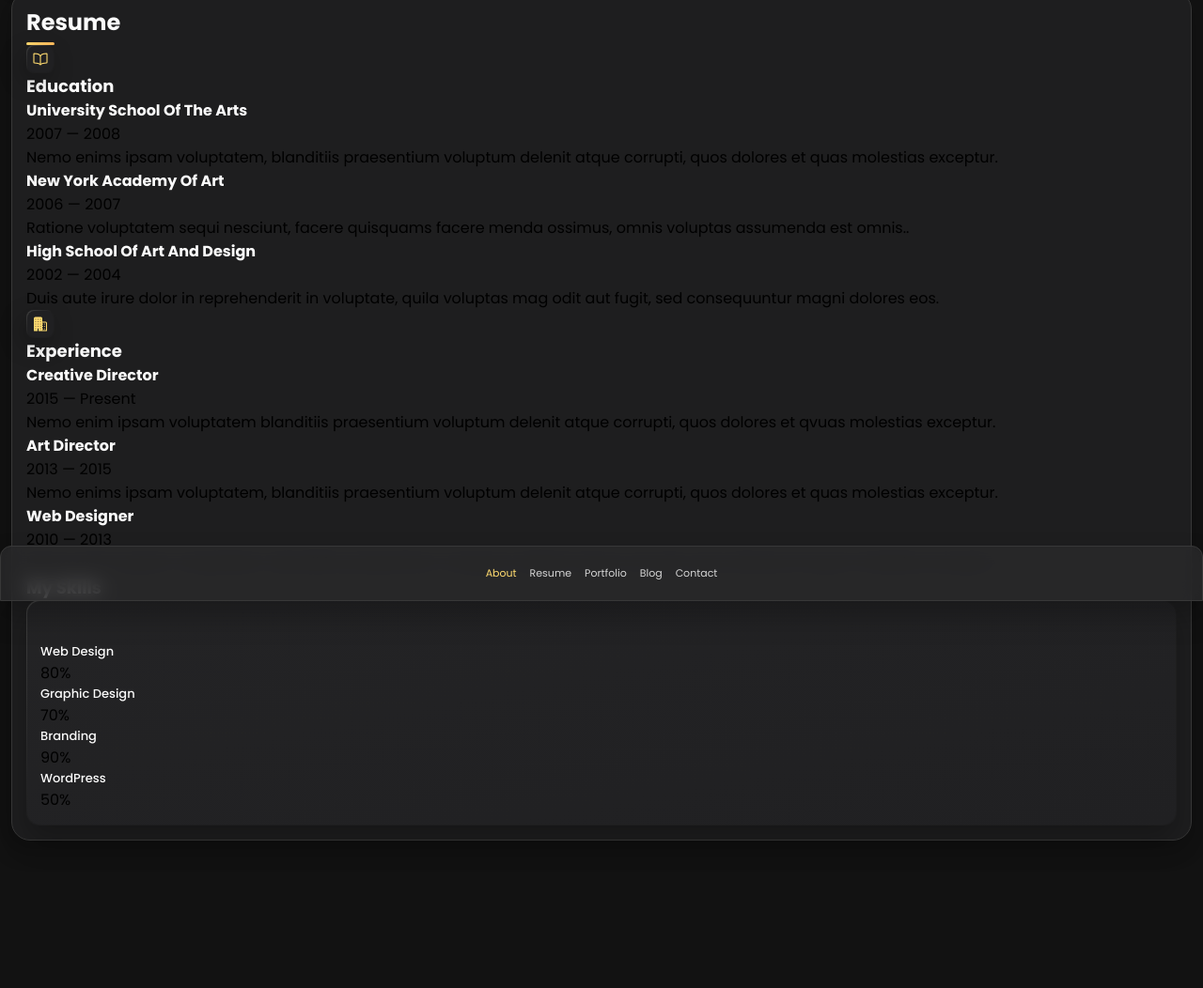
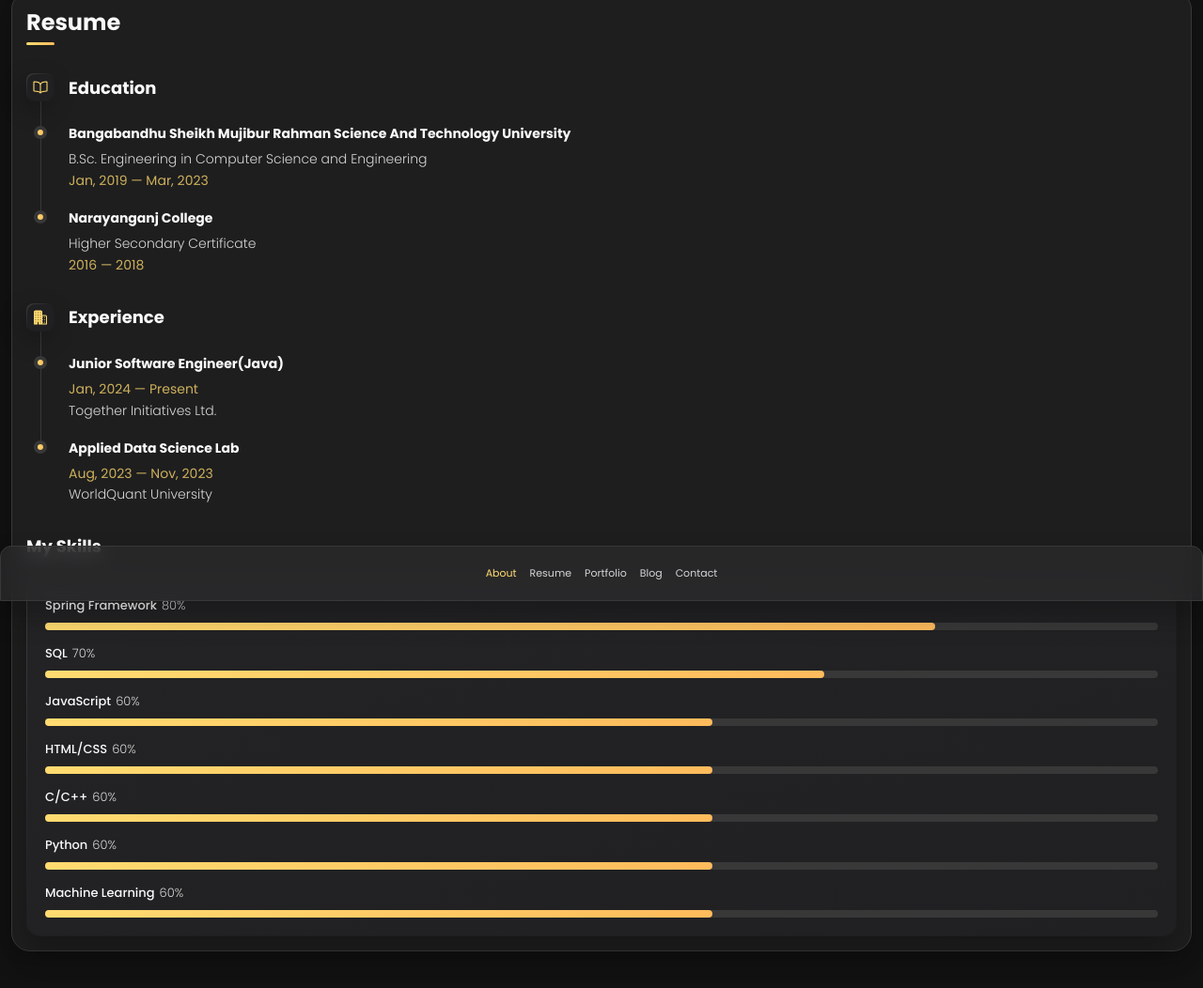
Before and after one commit to habibur-rahman-swe/habibur-rahman-swe, a plain HTML site: page index.html in a window 1280 px wide. Shown: the part 160-1212 px from the top of the page at 94% size. Before the commit the page ends 1130 px from the top, so only its background shows below. Drawn offline with nearby package versions, Linux system fonts and the light colour scheme.

Commit message:
resume complete

```diff
--- a/index.html
+++ b/index.html
@@ -491,41 +491,22 @@
             <ol class="timeline-list">
               <li class="timeline-item">
                 <h4 class="h4 timeline-item-title">
-                  University school of the arts
+                  Bangabandhu Sheikh Mujibur Rahman Science and Technology
+                  University
                 </h4>
 
-                <span>2007 — 2008</span>
-
                 <p class="timeline-text">
-                  Nemo enims ipsam voluptatem, blanditiis praesentium voluptum
-                  delenit atque corrupti, quos dolores et quas molestias
-                  exceptur.
+                  B.Sc. Engineering in Computer Science and Engineering
                 </p>
+                <span>Jan, 2019 — Mar, 2023</span>
               </li>
 
               <li class="timeline-item">
-                <h4 class="h4 timeline-item-title">New york academy of art</h4>
+                <h4 class="h4 timeline-item-title">Narayanganj College</h4>
 
-                <span>2006 — 2007</span>
+                <p class="timeline-text">Higher Secondary Certificate</p>
 
-                <p class="timeline-text">
-                  Ratione voluptatem sequi nesciunt, facere quisquams facere
-                  menda ossimus, omnis voluptas assumenda est omnis..
-                </p>
-              </li>
-
-              <li class="timeline-item">
-                <h4 class="h4 timeline-item-title">
-                  High school of art and design
-                </h4>
-
-                <span>2002 — 2004</span>
-
-                <p class="timeline-text">
-                  Duis aute irure dolor in reprehenderit in voluptate, quila
-                  voluptas mag odit aut fugit, sed consequuntur magni dolores
-                  eos.
-                </p>
+                <span>2016 — 2018</span>
               </li>
             </ol>
           </section>
@@ -541,39 +522,21 @@
 
             <ol class="timeline-list">
               <li class="timeline-item">
-                <h4 class="h4 timeline-item-title">Creative director</h4>
+                <h4 class="h4 timeline-item-title">
+                  Junior Software Engineer(Java)
+                </h4>
 
-                <span>2015 — Present</span>
+                <span>Jan, 2024 — Present</span>
 
-                <p class="timeline-text">
-                  Nemo enim ipsam voluptatem blanditiis praesentium voluptum
-                  delenit atque corrupti, quos dolores et qvuas molestias
-                  exceptur.
-                </p>
+                <p class="timeline-text">Together Initiatives Ltd.</p>
               </li>
 
               <li class="timeline-item">
-                <h4 class="h4 timeline-item-title">Art director</h4>
+                <h4 class="h4 timeline-item-title">Applied Data Science Lab</h4>
 
-                <span>2013 — 2015</span>
+                <span>Aug, 2023 — Nov, 2023</span>
 
-                <p class="timeline-text">
-                  Nemo enims ipsam voluptatem, blanditiis praesentium voluptum
-                  delenit atque corrupti, quos dolores et quas molestias
-                  exceptur.
-                </p>
-              </li>
-
-              <li class="timeline-item">
-                <h4 class="h4 timeline-item-title">Web designer</h4>
-
-                <span>2010 — 2013</span>
-
-                <p class="timeline-text">
-                  Nemo enims ipsam voluptatem, blanditiis praesentium voluptum
-                  delenit atque corrupti, quos dolores et quas molestias
-                  exceptur.
-                </p>
+                <p class="timeline-text">WorldQuant University</p>
               </li>
             </ol>
           </section>
@@ -584,7 +547,7 @@
             <ul class="skills-list content-card">
               <li class="skills-item">
                 <div class="title-wrapper">
-                  <h5 class="h5">Web design</h5>
+                  <h5 class="h5">Spring Framework</h5>
                   <data value="80">80%</data>
                 </div>
 
@@ -595,7 +558,7 @@
 
               <li class="skills-item">
                 <div class="title-wrapper">
-                  <h5 class="h5">Graphic design</h5>
+                  <h5 class="h5">SQL</h5>
                   <data value="70">70%</data>
                 </div>
 
@@ -606,23 +569,56 @@
 
               <li class="skills-item">
                 <div class="title-wrapper">
-                  <h5 class="h5">Branding</h5>
-                  <data value="90">90%</data>
+                  <h5 class="h5">JavaScript</h5>
+                  <data value="60">60%</data>
                 </div>
 
                 <div class="skill-progress-bg">
-                  <div class="skill-progress-fill" style="width: 90%"></div>
+                  <div class="skill-progress-fill" style="width: 60%"></div>
                 </div>
               </li>
 
               <li class="skills-item">
                 <div class="title-wrapper">
-                  <h5 class="h5">WordPress</h5>
-                  <data value="50">50%</data>
+                  <h5 class="h5">HTML/CSS</h5>
+                  <data value="50">60%</data>
                 </div>
 
                 <div class="skill-progress-bg">
-                  <div class="skill-progress-fill" style="width: 50%"></div>
+                  <div class="skill-progress-fill" style="width: 60%"></div>
+                </div>
+              </li>
+
+              <li class="skills-item">
+                <div class="title-wrapper">
+                  <h5 class="h5">C/C++</h5>
+                  <data value="80">60%</data>
+                </div>
+
+                <div class="skill-progress-bg">
+                  <div class="skill-progress-fill" style="width: 60%"></div>
+                </div>
+              </li>
+
+              <li class="skills-item">
+                <div class="title-wrapper">
+                  <h5 class="h5">Python</h5>
+                  <data value="60">60%</data>
+                </div>
+
+                <div class="skill-progress-bg">
+                  <div class="skill-progress-fill" style="width: 60%"></div>
+                </div>
+              </li>
+
+              <li class="skills-item">
+                <div class="title-wrapper">
+                  <h5 class="h5">Machine Learning</h5>
+                  <data value="60">60%</data>
+                </div>
+
+                <div class="skill-progress-bg">
+                  <div class="skill-progress-fill" style="width: 60%"></div>
                 </div>
               </li>
             </ul>
--- a/styles/resume.css
+++ b/styles/resume.css
@@ -0,0 +1,105 @@
+/*
+- RESUME
+ */
+
+ .article-title { margin-bottom: 30px; }
+
+
+/**
+ * education and experience
+ */
+
+.timeline { margin-bottom: 30px; }
+
+.timeline .title-wrapper {
+  display: flex;
+  align-items: center;
+  gap: 15px;
+  margin-bottom: 25px;
+}
+
+.timeline-list {
+  font-size: var(--fs-6);
+  margin-left: 45px;
+}
+
+.timeline-item { position: relative; }
+
+.timeline-item:not(:last-child) { margin-bottom: 20px; }
+
+.timeline-item-title {
+  font-size: var(--fs-6);
+  line-height: 1.3;
+  margin-bottom: 7px;
+}
+
+.timeline-list span {
+  color: var(--vegas-gold);
+  font-weight: var(--fw-400);
+  line-height: 1.6;
+}
+
+.timeline-item:not(:last-child)::before {
+  content: "";
+  position: absolute;
+  top: -25px;
+  left: -30px;
+  width: 1px;
+  height: calc(100% + 50px);
+  background: var(--jet);
+}
+
+.timeline-item::after {
+  content: "";
+  position: absolute;
+  top: 5px;
+  left: -33px;
+  height: 6px;
+  width: 6px;
+  background: var(--text-gradient-yellow);
+  border-radius: 50%;
+  box-shadow: 0 0 0 4px var(--jet);
+}
+
+.timeline-text {
+  color: var(--light-gray);
+  font-weight: var(--fw-300);
+  line-height: 1.6;
+}
+
+/**
+ * skills
+ */
+
+.skills-title { margin-bottom: 20px; }
+
+.skills-list { padding: 20px; }
+
+
+.skills-item:not(:last-child) { margin-bottom: 15px; }
+
+.skill .title-wrapper {
+  display: flex;
+  align-items: center;
+  gap: 5px;
+  margin-bottom: 8px;
+}
+
+.skill .title-wrapper data {
+  color: var(--light-gray);
+  font-size: var(--fs-7);
+  font-weight: var(--fw-300);
+}
+
+.skill-progress-bg {
+  background: var(--jet);
+  width: 100%;
+  height: 8px;
+  border-radius: 10px;
+}
+
+.skill-progress-fill {
+  background: var(--text-gradient-yellow);
+  height: 100%;
+  border-radius: inherit;
+}
```
